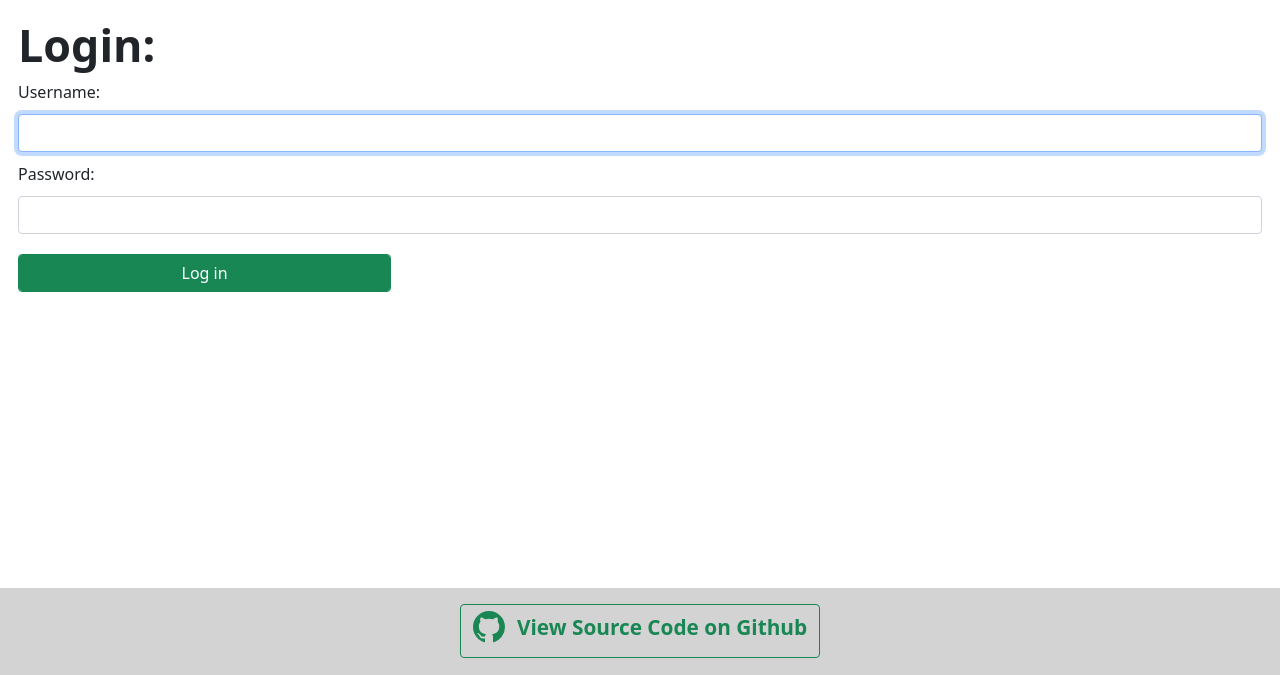
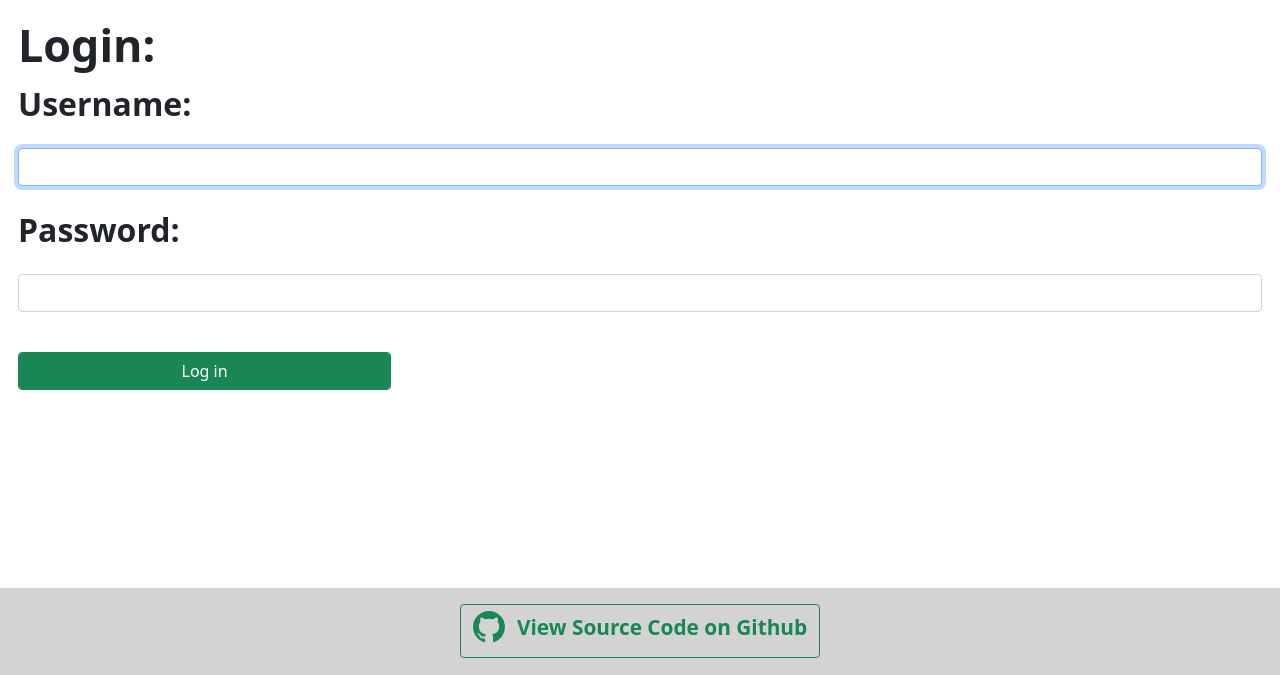
Before and after one commit to OmarThinks/cantiin_django, a Django app: page /login/ in a window 1280 px wide. Shown: the part 125-800 px from the top of the page. Run offline with Django 3.2, Linux system fonts and the light colour scheme; some libraries are stand-ins or nearby versions.

Commit message:
login.html:add:Label Font

```diff
--- a/_app/frontend/templates/pages/login.html
+++ b/_app/frontend/templates/pages/login.html
@@ -15,7 +15,7 @@
 }
 
 input{
-  margin: 10px 30px 10px 0px;
+  margin: 20px 50px 20px 0px;
 }
 
 
@@ -24,6 +24,10 @@ input{
   width: 30%;
 }
 
+
+label{
+  font-weight: bold; font-size: 2em;
+}
 </style>
 {% endblock %}
 
```
